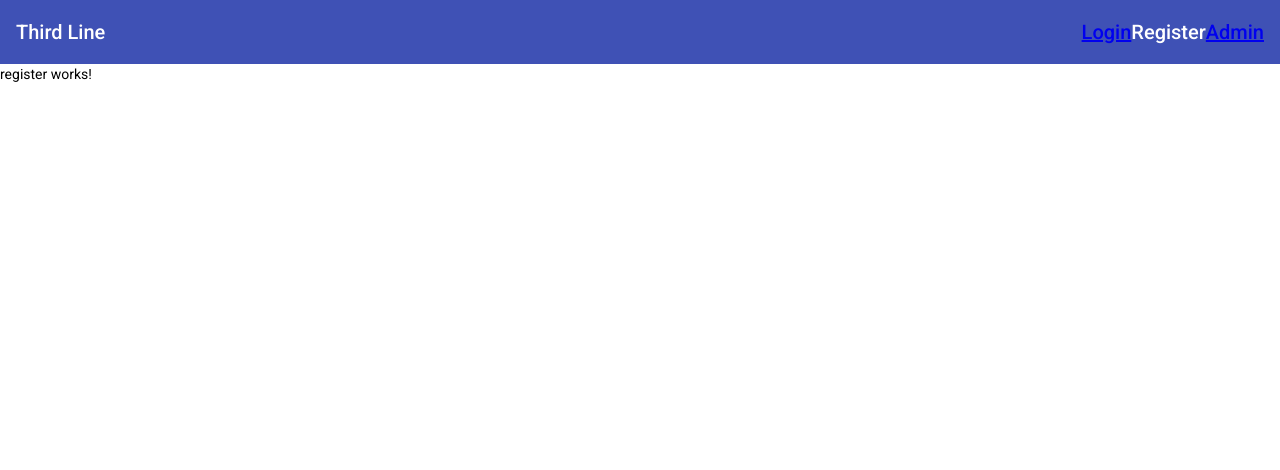
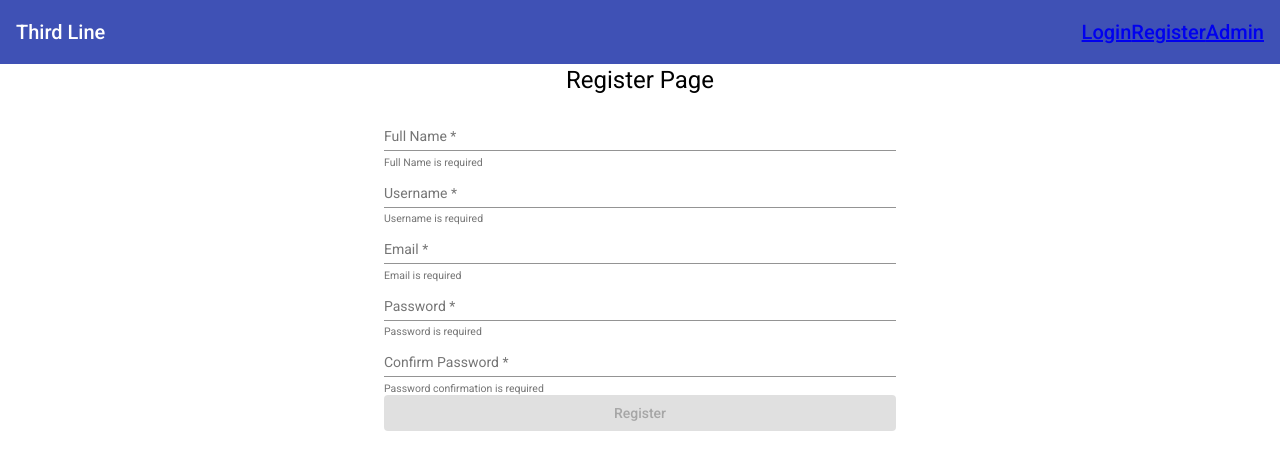
Before and after one commit to martinsauseklis/blog, an Angular app in the folder frontend/: page /register in a window 1280 px wide. Shown: the top 470 px of the page. Built offline with nearby package versions, Linux system fonts and the light colour scheme.

Commit message:
register and login froms created

```diff
--- a/frontend/src/app/app.component.html
+++ b/frontend/src/app/app.component.html
@@ -4,7 +4,7 @@
       <span>Third Line</span>
       <span class="example-spacer"></span>
       <a routerLink="/login">Login</a>
-      <a>Register</a>
+      <a routerLink="/register">Register</a>
       <a routerLink="/admin">Admin</a>
     </mat-toolbar-row>
   </mat-toolbar>
--- a/frontend/src/app/components/login/login.component.html
+++ b/frontend/src/app/components/login/login.component.html
@@ -1,2 +1,16 @@
-<p>login works!</p>
-<button (click)="login()"></button>
+<h1 style="text-align: center;">
+    Login Page
+</h1>
+<form [formGroup]="loginForm" (ngSubmit)="onSubmit()">
+    <div class="container">
+        <mat-form-field>
+            <input matInput placeholder="Email" formControlName="email">
+            <mat-hint *ngIf="loginForm.controls['email'].errors">Email is required</mat-hint>
+        </mat-form-field>
+        <mat-form-field>
+            <input type="password" matInput placeholder="Password" formControlName="password">
+            <mat-hint *ngIf="loginForm.controls['password'].errors">Password is required</mat-hint>
+        </mat-form-field>
+        <button mat-flat-button color="primary" [disabled]="!loginForm.valid" type="submit">Login</button>
+    </div>
+</form>
--- a/frontend/src/app/components/login/login.component.scss
+++ b/frontend/src/app/components/login/login.component.scss
@@ -0,0 +1,10 @@
+.container {
+    display: flex;
+    flex-direction: column;
+    align-items: center;
+    justify-content: center;
+}
+
+.container > * {
+    width: 40%;
+}
--- a/frontend/src/app/components/login/login.component.ts
+++ b/frontend/src/app/components/login/login.component.ts
@@ -1,5 +1,8 @@
 import { Component, OnInit } from '@angular/core';
 import { AuthenticationService } from 'src/app/services/authentication.service';
+import { FormControl, FormGroup, Validators } from '@angular/forms';
+import { Router } from '@angular/router';
+import { map } from 'rxjs';
 
 @Component({
   selector: 'app-login',
@@ -7,14 +10,39 @@ import { AuthenticationService } from 'src/app/services/authentication.service';
   styleUrls: ['./login.component.scss']
 })
 export class LoginComponent implements OnInit {
+  loginForm: FormGroup;
 
-  constructor(private authService: AuthenticationService) { }
+  constructor(
+    private authService: AuthenticationService,
+    private router: Router
+
+  ) { }
 
   ngOnInit(): void {
+    this.loginForm = new FormGroup({
+      email: new FormControl(null, [
+        Validators.required,
+        Validators.email,
+        Validators.minLength(6)
+      ]),
+      password: new FormControl(null, [
+        Validators.required,
+        Validators.minLength(3)
+      ])
+    })
   }
 
-  login(){
-    this.authService.login('martinamauseklim@gmail.com', 'piecilati').subscribe(data => console.log('success'))
+  onSubmit() {
+    if (this.loginForm.invalid) {
+      return;
+    }
+    this.authService.login(this.loginForm.value).pipe(
+      map(token => this.router.navigate(['admin']))
+    ).subscribe();
   }
 
+  // login(){
+  //   this.authService.login('martinamauseklim@gmail.com', 'piecilati').subscribe(data => console.log('success'))
+  // }
+
 }
--- a/frontend/src/app/components/register/register.component.html
+++ b/frontend/src/app/components/register/register.component.html
@@ -1 +1,27 @@
-<p>register works!</p>
+<h1 style="text-align: center">Register Page</h1>
+<form [formGroup]="registerForm" (ngSubmit)="onSubmit()">
+    <div class="container">
+        <mat-form-field>
+            <input matInput placeholder="Full Name" formControlName="name">
+            <mat-hint *ngIf="registerForm.controls['name'].errors">Full Name is required</mat-hint>
+        </mat-form-field>
+        <mat-form-field>
+            <input matInput placeholder="Username" formControlName="username">
+            <mat-hint *ngIf="registerForm.controls['username'].errors">Username is required</mat-hint>
+        </mat-form-field>
+        <mat-form-field>
+            <input matInput placeholder="Email" formControlName="email">
+            <mat-hint *ngIf="registerForm.controls['email'].errors">Email is required</mat-hint>
+        </mat-form-field>
+        <mat-form-field>
+            <input type="password" matInput placeholder="Password" formControlName="password">
+            <mat-hint *ngIf="registerForm.controls['password'].errors">Password is required</mat-hint>
+        </mat-form-field>
+        <mat-form-field>
+            <input type="password" matInput placeholder="Confirm Password" formControlName="passwordConfirm">
+            <mat-hint *ngIf="registerForm.controls['passwordConfirm'].errors">Password confirmation is required</mat-hint>
+        </mat-form-field>
+        <button mat-flat-button color="primary" [disabled]="!registerForm.valid" type="sumbit">Register</button>
+    </div>
+
+</form>
--- a/frontend/src/app/components/register/register.component.scss
+++ b/frontend/src/app/components/register/register.component.scss
@@ -0,0 +1,10 @@
+.container {
+    display: flex;
+    flex-direction: column;
+    align-items: center;
+    justify-content: center;
+}
+
+.container > * {
+    width: 40%;
+}
--- a/frontend/src/app/components/register/register.component.ts
+++ b/frontend/src/app/components/register/register.component.ts
@@ -1,4 +1,8 @@
 import { Component, OnInit } from '@angular/core';
+import { FormBuilder, FormGroup, Validators } from '@angular/forms';
+import { Router } from '@angular/router';
+import { map } from 'rxjs';
+import { AuthenticationService } from 'src/app/services/authentication.service';
 
 @Component({
   selector: 'app-register',
@@ -7,9 +11,44 @@ import { Component, OnInit } from '@angular/core';
 })
 export class RegisterComponent implements OnInit {
 
-  constructor() { }
+  registerForm: FormGroup;
+
+  constructor(
+    private authService: AuthenticationService,
+    private formBuilder: FormBuilder,
+    private router: Router
+  ) { }
 
   ngOnInit(): void {
+    this.registerForm = this.formBuilder.group({
+      name: [null, [Validators.required]],
+      username: [null, [Validators.required]],
+      email: [null, [
+        Validators.required,
+        Validators.email,
+        Validators.minLength(6)
+      ]],
+      password: [null, [
+        Validators.required,
+        Validators.minLength(3)
+        // CustomValidators.passwordContainsNumber
+      ]],
+      passwordConfirm: [null, [Validators.required]]
+
+    }, {
+      //validators: CustomValidators.passwordMatches
+    })
+  }
+
+  onSubmit() {
+    if(this.registerForm.invalid) {
+      return;
+    }
+
+    console.log(this.registerForm.value);
+    this.authService.register(this.registerForm.value).pipe(
+      map(user => this.router.navigate(['login']))
+    ).subscribe();
   }
 
 }
--- a/frontend/src/app/services/authentication.service.ts
+++ b/frontend/src/app/services/authentication.service.ts
@@ -1,6 +1,19 @@
 import { Injectable } from '@angular/core';
 import { HttpClient } from '@angular/common/http';
 import { map } from 'rxjs';
+
+export interface LoginForm {
+  email: string;
+  password: string;
+}
+
+export interface User {
+  name?: string;
+  username?: string;
+  email?: string;
+  password?: string;
+  passwordConfirm?: string;
+}
 
 @Injectable({
   providedIn: 'root'
@@ -9,13 +22,19 @@ export class AuthenticationService {
 
   constructor(private http: HttpClient) { }
 
-  login(email: string, password: string) {
+  login(loginForm: LoginForm) {
 
-    return this.http.post<any>('/api/users/login', {email, password}).pipe(
+    return this.http.post<any>('/api/users/login', {email: loginForm.email, password: loginForm.password}).pipe(
       map((token) => {
         localStorage.setItem('blog-token', token.access_token);
         return token;
       })
     );
   }
+
+  register(user: User) {
+    return this.http.post<any>('/api/users/', user).pipe(
+      map(user => user)
+    )
+  }
 }
--- a/frontend/tsconfig.json
+++ b/frontend/tsconfig.json
@@ -6,6 +6,7 @@
     "outDir": "./dist/out-tsc",
     "forceConsistentCasingInFileNames": true,
     "strict": true,
+    "strictPropertyInitialization": false,
     "noImplicitOverride": true,
     "noPropertyAccessFromIndexSignature": true,
     "noImplicitReturns": true,
```
Also changed, not shown: frontend/src/app/app.module.ts (+12 -1 lines).
